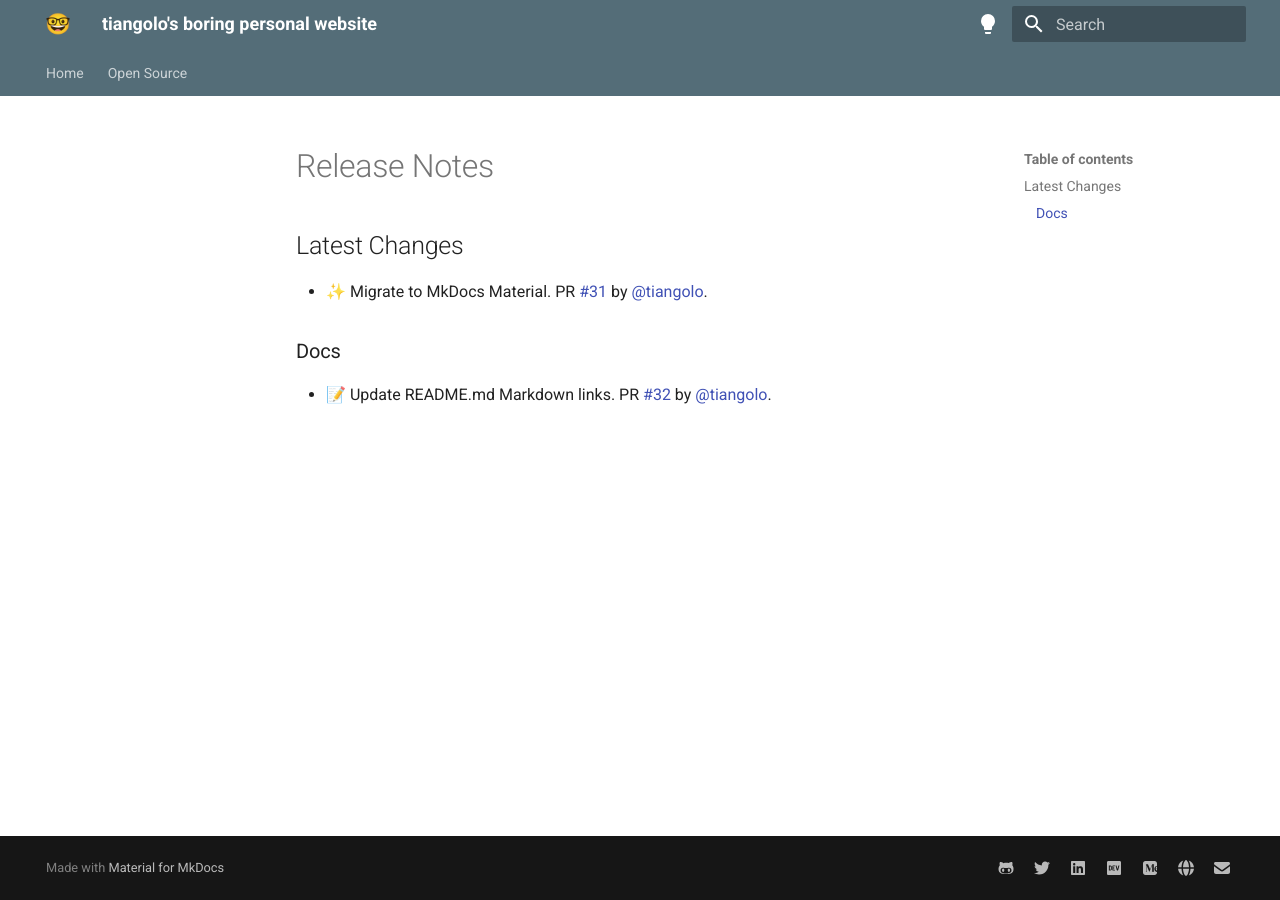
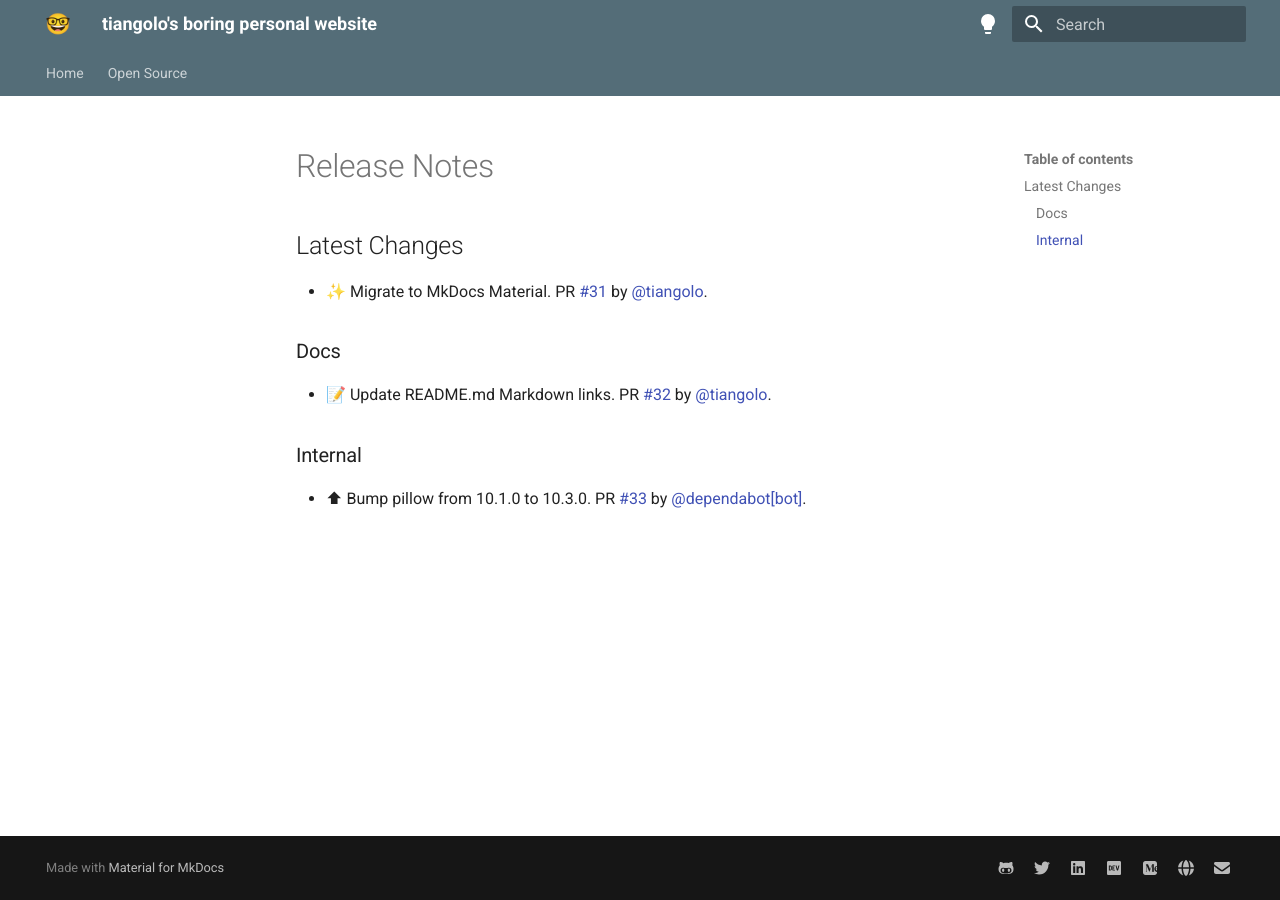
Before and after one commit to tiangolo/tiangolo.com, an MkDocs documentation site: the page built from docs/release-notes.md, in a window 1280 px wide. Built offline with MkDocs 1.6.1 and Material for MkDocs 9.7.7, drawn with Linux system fonts in a browser that asks for light colours.

Commit message:
📝 Update release notes

```diff
--- a/docs/release-notes.md
+++ b/docs/release-notes.md
@@ -7,3 +7,7 @@
 ### Docs
 
 * 📝 Update README.md Markdown links. PR [#32](https://github.com/tiangolo/tiangolo.com/pull/32) by [@tiangolo](https://github.com/tiangolo).
+
+### Internal
+
+* ⬆ Bump pillow from 10.1.0 to 10.3.0. PR [#33](https://github.com/tiangolo/tiangolo.com/pull/33) by [@dependabot[bot]](https://github.com/apps/dependabot).
```
